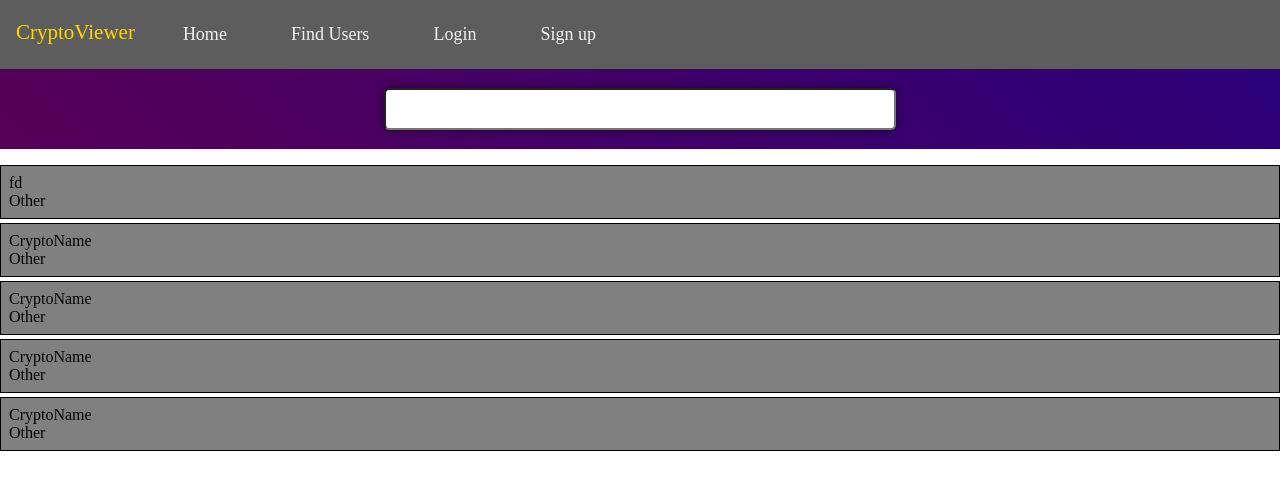
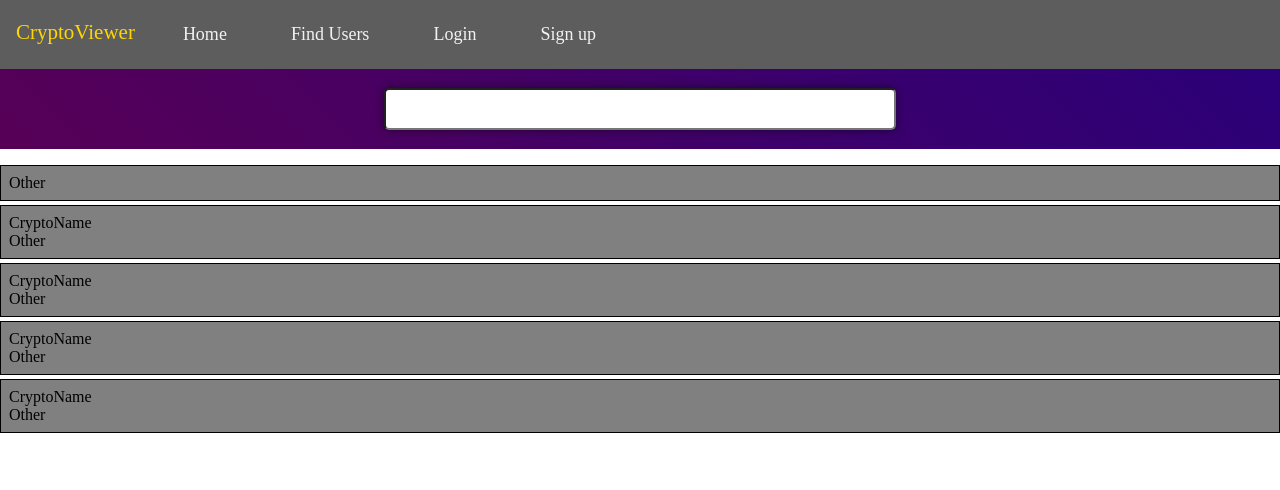
Before and after one commit to sebgro98/CryptoViewer, a Vue app: page /details in a window 1280 px wide. Shown: the top 490 px of the page. Built offline with nearby package versions, Linux system fonts and the light colour scheme.

Commit message:
Worked with showing crypto details. But there are som problems.

```diff
--- a/src/cryptoSource.js
+++ b/src/cryptoSource.js
@@ -39,8 +39,8 @@ function treatHTTPResponseACB(response) {
 
 const BASE_URL = "https://api.coingecko.com/api/v3/coins/";
 
-function myAPICall(){
-    return axios.get("https://api.coingecko.com/api/v3/coins/" + "bitcoin").then(treatHTTPResponseACB);
+function myAPICall(apiParms){
+    return fetch("https://api.coingecko.com/api/v3/coins/" + "bitcoin").then(treatHTTPResponseACB);
 }
 
 
--- a/src/presenters/cryptoPresenter.vue
+++ b/src/presenters/cryptoPresenter.vue
@@ -62,8 +62,9 @@ export default {
       console.log(this.model.currentCrypto)
     },
     searchForCurCryptoACB() {
-      console.log("sdgd");
-      resolvePromise(myAPICall(), this.coinDetailsPromiseState)
+     resolvePromise(myAPICall(), this.coinDetailsPromiseState)
+     console.log(this.coinDetailsPromiseState.data);
+      console.log("gddfs");
     },
 
   },
--- a/src/resolvePromise.js
+++ b/src/resolvePromise.js
@@ -7,6 +7,8 @@ function resolvePromise(promise, promiseState){
     function saveDataACB(result){
         if (promiseState.promise !== promise) return;
         promiseState.data= result;
+        console.log(result)
+        console.log(promiseState.data.name)
     }
     function saveErrorACB(err)  {
         if (promiseState.promise !== promise) return;
--- a/src/router/index.js
+++ b/src/router/index.js
@@ -34,7 +34,7 @@ const router = createRouter({
     },
     {
       path: '/details',
-      name: 'detailsView',
+      name: 'coinDetails',
       component: () => import('../views/coinDetailsView.vue')
     },
     {
--- a/src/views/FindUsersView.vue
+++ b/src/views/FindUsersView.vue
@@ -59,9 +59,6 @@ export default{
 
 <style>
 
-body{
-  background: #35383b;
-}
 .profiles{
   display: grid;
   grid-template-columns: repeat(auto-fill, minmax(250px,1fr));
--- a/src/views/HomeView.vue
+++ b/src/views/HomeView.vue
@@ -59,7 +59,7 @@ export default {
     },
     getCurrentCryptoACB(id) {
       this.$emit("onCryptoClick", id);
-      this.$emit("searchCurrentCrypto");
+      this.$emit("searchCurrentCrypto", id);
       this.$router.push({path: '/details'})
     }
   },
--- a/src/views/coinDetailsView.vue
+++ b/src/views/coinDetailsView.vue
@@ -19,7 +19,7 @@ export default {
 
   <div class="user-cryptos">
     <div class="crypto">
-      <div class="header">fd</div>
+      <div class="header"></div>
       <div class="body">Other</div>
     </div>
     <div class="crypto">
```
